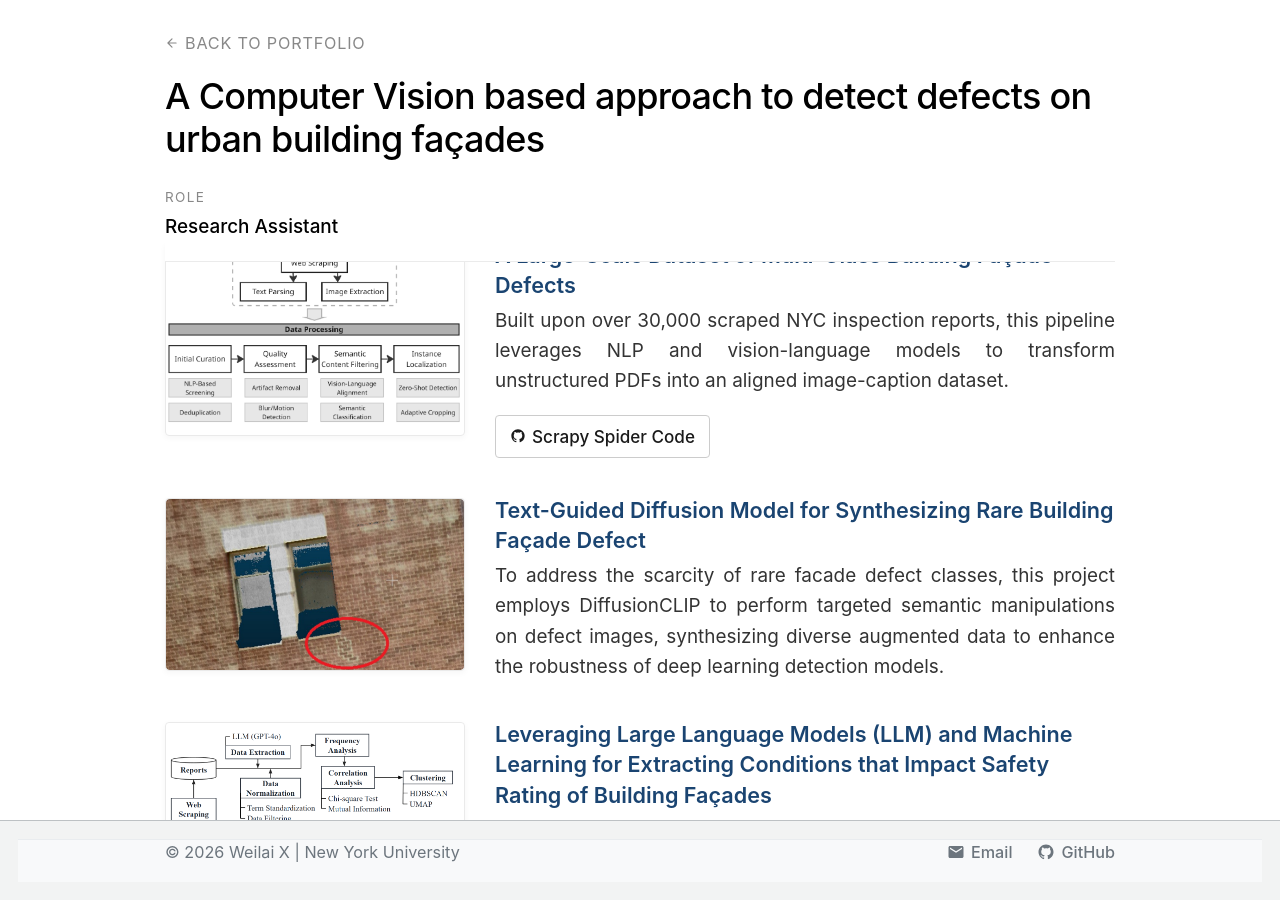
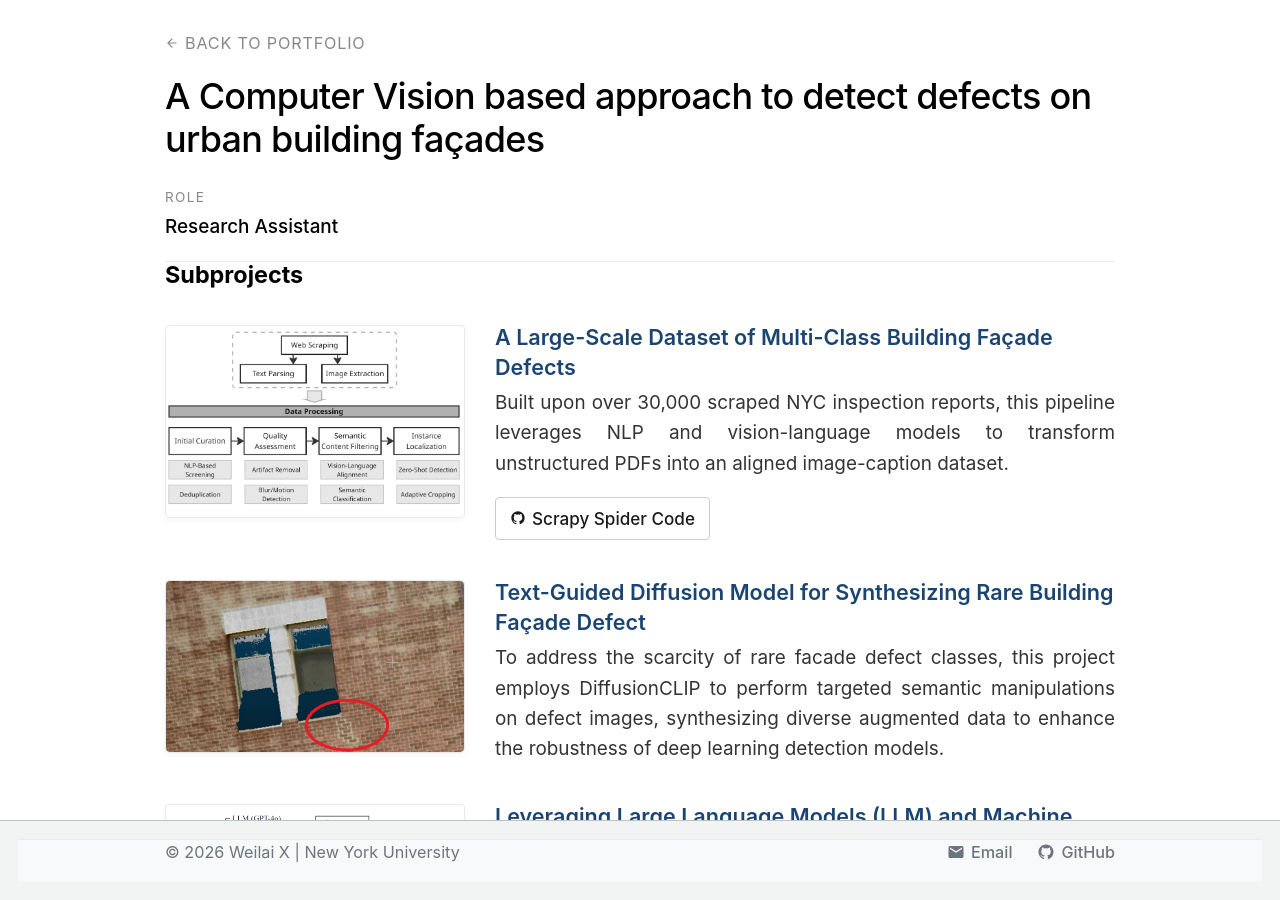
Before and after one commit to Seab0t/Seab0t.github.io, a Jekyll site: the page built from _portfolio/portfolio-facade.md, in a window 1280 px wide and 900 px high, scrolled down 306 px. Built offline with Jekyll 4.4.1, drawn with Linux system fonts in a browser that asks for light colours; a script bundle is joined from its source files by our own code; library files that are not in the unit come from our copies.

Commit message:
Update portfolio-facade.md

```diff
--- a/_portfolio/portfolio-facade.md
+++ b/_portfolio/portfolio-facade.md
@@ -20,6 +20,7 @@ gallery_description: The critical challenge in automated façade inspection is t
 
 A critical challenge in automated façade inspection is the shortage of labeled images and the irregular occurrence of various defect types, which inherently skews datasets and limits model performance. We are building a multimodal data engine to obtain an extensive empirical dataset from façade inspection reports and generate synthetic data for under-represented defect categories.
 
+### Subprojects
 <div class="subproject-list">
 <div class="subproject-row">
     <div class="subproject-img-wrapper">
```
